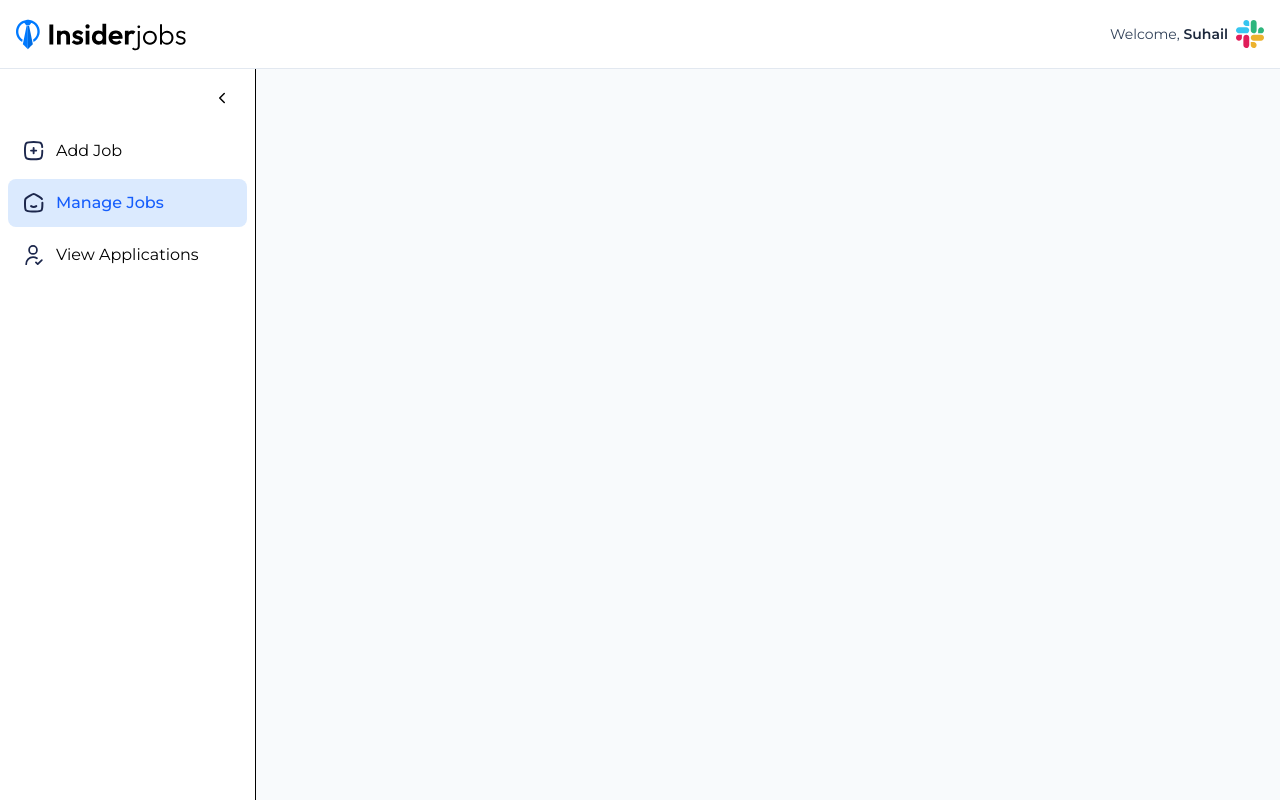
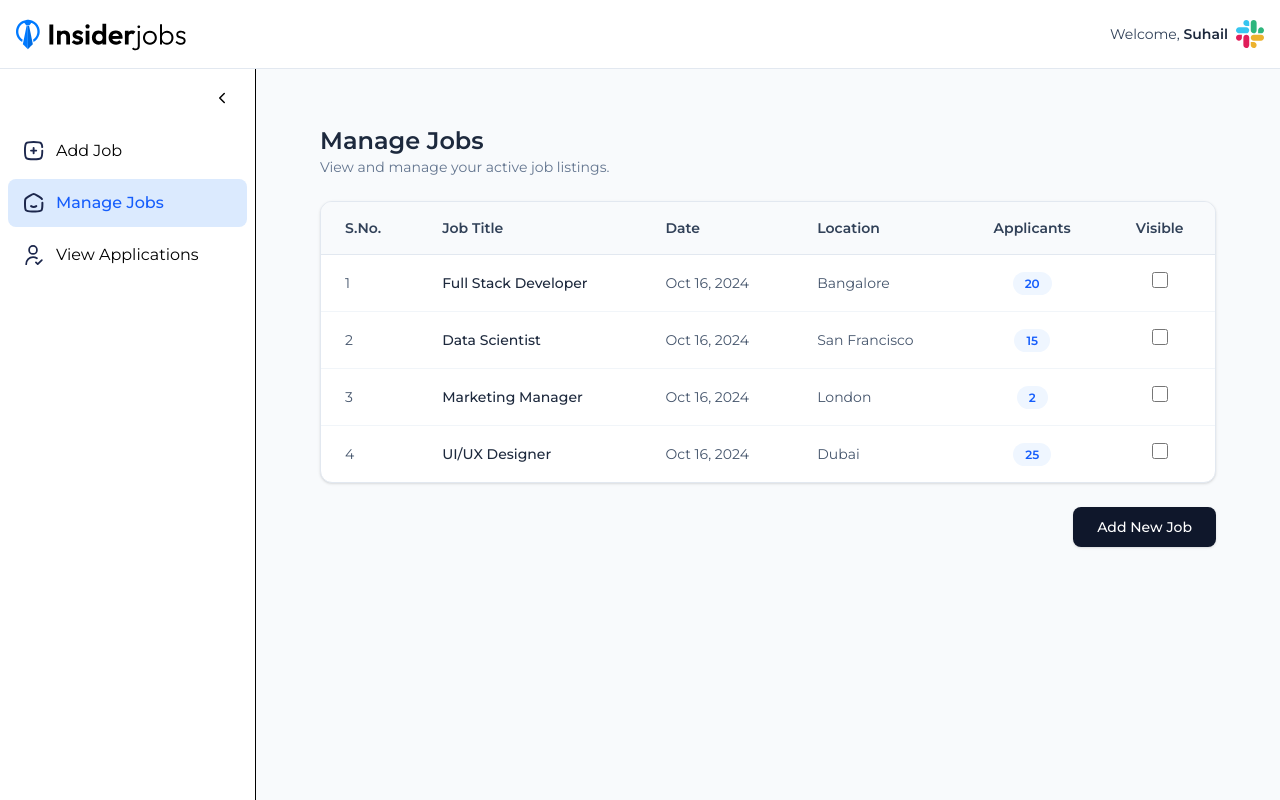
Before and after one commit to suhail19-oss/InsiderJobs, a React (Vite) app in the folder client/: page /dashboard/manage-jobs in a window 1280 px wide. Built offline with nearby package versions, Linux system fonts and the light colour scheme; no server answers.

Commit message:
FrontEnd is done till here.

```diff
--- a/client/index.html
+++ b/client/index.html
@@ -4,7 +4,7 @@
     <meta charset="UTF-8" />
     <link rel="icon" type="image/svg+xml" href="./src/assets/favicon.svg" />
     <meta name="viewport" content="width=device-width, initial-scale=1.0" />
-    <title>InsiderJobs</title>
+    <title>Insiderjobs</title>
   </head>
   <body>
     <div id="root"></div>
--- a/client/src/pages/AddJob.jsx
+++ b/client/src/pages/AddJob.jsx
@@ -126,8 +126,8 @@ function AddJob() {
             </div>
           </div>
 
-          <div className="flex justify-end pt-6">
-            <button className="rounded-lg bg-blue-600 px-8 py-3 text-md font-bold text-white transition-all hover:bg-blue-700 hover:shadow-lg hover:shadow-blue-500/20 active:scale-95 cursor-pointer">
+          <div className="flex justify-end pt-3">
+            <button className="bg-slate-900 text-white px-6 py-2.5 rounded-lg text-sm font-medium hover:bg-slate-800 transition-all shadow-sm active:scale-95 cursor-pointer">
               Post Job
             </button>
           </div>
--- a/client/src/pages/Applications.jsx
+++ b/client/src/pages/Applications.jsx
@@ -33,6 +33,7 @@ function Applications() {
                   </span>
                   <input
                     id="resumeUpload"
+                    value={resume}
                     onChange={(e) => setResume(e.target.files[0])}
                     accept="application/pdf"
                     type="file"
@@ -94,7 +95,7 @@ function Applications() {
                         {index + 1}.
                       </td>
 
-                      <td className="px-4 py-4 flex items-center gap-3  text-slate-700">
+                      <td className="px-4 py-4 flex items-center gap-3 font-medium text-slate-800">
                         <img
                           src={job.logo}
                           alt=""
--- a/client/src/pages/ManageJobs.jsx
+++ b/client/src/pages/ManageJobs.jsx
@@ -1,5 +1,94 @@
+import { manageJobsData } from "../assets/assets";
+import moment from "moment";
+import { useNavigate } from "react-router-dom";
+
 function ManageJobs() {
-  return <div></div>;
+  const navigate = useNavigate();
+  return (
+    <div className="container mx-auto p-4 pt-8 md:px-10">
+      <style>{`
+        .hide-scrollbar::-webkit-scrollbar { display: none; }
+        .hide-scrollbar { -ms-overflow-style: none; scrollbar-width: none; }
+      `}</style>
+
+      <div className="mb-6">
+        <h1 className="text-2xl font-semibold text-slate-800">Manage Jobs</h1>
+        <p className="text-slate-500 text-sm">
+          View and manage your active job listings.
+        </p>
+      </div>
+
+      <div className="bg-white border border-slate-200 rounded-xl shadow-sm overflow-hidden">
+        <div className="overflow-x-auto hide-scrollbar">
+          <table className="w-full text-left border-collapse">
+            <thead>
+              <tr className="bg-slate-50 border-b border-slate-200">
+                <th className="px-6 py-4 text-sm font-semibold text-slate-700 whitespace-nowrap">
+                  S.No.
+                </th>
+                <th className="px-6 py-4 text-sm font-semibold text-slate-700 whitespace-nowrap">
+                  Job Title
+                </th>
+                <th className="px-6 py-4 text-sm font-semibold text-slate-700 whitespace-nowrap">
+                  Date
+                </th>
+                <th className="px-6 py-4 text-sm font-semibold text-slate-700 whitespace-nowrap">
+                  Location
+                </th>
+                <th className="px-6 py-4 text-sm font-semibold text-slate-700 text-center whitespace-nowrap">
+                  Applicants
+                </th>
+                <th className="px-6 py-4 text-sm font-semibold text-slate-700 text-center whitespace-nowrap">
+                  Visible
+                </th>
+              </tr>
+            </thead>
+            <tbody className="divide-y divide-slate-100">
+              {manageJobsData.map((job, index) => (
+                <tr
+                  key={index}
+                  className="hover:bg-slate-50/50 transition-colors"
+                >
+                  <td className="px-6 py-4 text-sm text-slate-600">
+                    {index + 1}
+                  </td>
+                  <td className="px-6 py-4 text-sm font-medium text-slate-800 whitespace-nowrap">
+                    {job.title}
+                  </td>
+                  <td className="px-6 py-4 text-sm text-slate-600 whitespace-nowrap">
+                    {moment(job.date).format("ll")}
+                  </td>
+                  <td className="px-6 py-4 text-sm text-slate-600 whitespace-nowrap">
+                    {job.location}
+                  </td>
+                  <td className="px-6 py-4 text-sm text-slate-600 text-center whitespace-nowrap">
+                    <span className="bg-blue-50 text-blue-600 px-3 py-1 rounded-full text-xs font-semibold">
+                      {job.applicants}
+                    </span>
+                  </td>
+                  <td className="px-6 py-4 text-center">
+                    <input
+                      type="checkbox"
+                      className="w-4 h-4 rounded border-slate-300 text-blue-600 focus:ring-blue-500 cursor-pointer accent-blue-600"
+                    />
+                  </td>
+                </tr>
+              ))}
+            </tbody>
+          </table>
+        </div>
+      </div>
+
+      <div className="flex justify-end mt-6">
+        <button
+          onClick={() => navigate("/dashboard/add-job")}
+          className="bg-slate-900 text-white px-6 py-2.5 rounded-lg text-sm font-medium hover:bg-slate-800 transition-all shadow-sm active:scale-95 cursor-pointer"
+        >
+          Add New Job
+        </button>
+      </div>
+    </div>
+  );
 }
 
 export default ManageJobs;
--- a/client/src/pages/ViewApplications.jsx
+++ b/client/src/pages/ViewApplications.jsx
@@ -12,9 +12,8 @@ function ViewApplications() {
         </p>
       </div>
 
-      <div className="bg-white border border-slate-200 rounded-xl shadow-sm overflow-visible">
-        <div className="overflow-x-auto overflow-y-visible">
-          <table className="w-full text-left border-collapse">
+      <div className="bg-white border border-slate-300 rounded-xl shadow-sm overflow-hidden">
+        <table className="w-full text-left">
           <thead>
             <tr className="bg-slate-50 border-b border-slate-200">
               <th className="px-6 py-4 text-sm font-semibold text-slate-700">
@@ -37,7 +36,10 @@ function ViewApplications() {
               </th>
             </tr>
           </thead>
+        </table>
 
+        <div className="max-h-[70vh] overflow-y-auto">
+          <table className="w-full text-left">
             <tbody className="divide-y divide-slate-100">
               {viewApplicationsPageData.map((applicant, index) => (
                 <tr
@@ -86,8 +88,7 @@ function ViewApplications() {
                     </a>
                   </td>
 
-                  {/* ACTION MENU */}
-                  <td className="px-6 py-4 text-center overflow-visible">
+                  <td className="px-6 py-4 text-center">
                     <div className="relative inline-block group/action">
                       <button
                         className="p-2 rounded-full text-slate-400
```
Also changed, not shown: 1 other file (tests, documents, lock files or other folders). Lines whose indentation alone changed are shown as unchanged.
